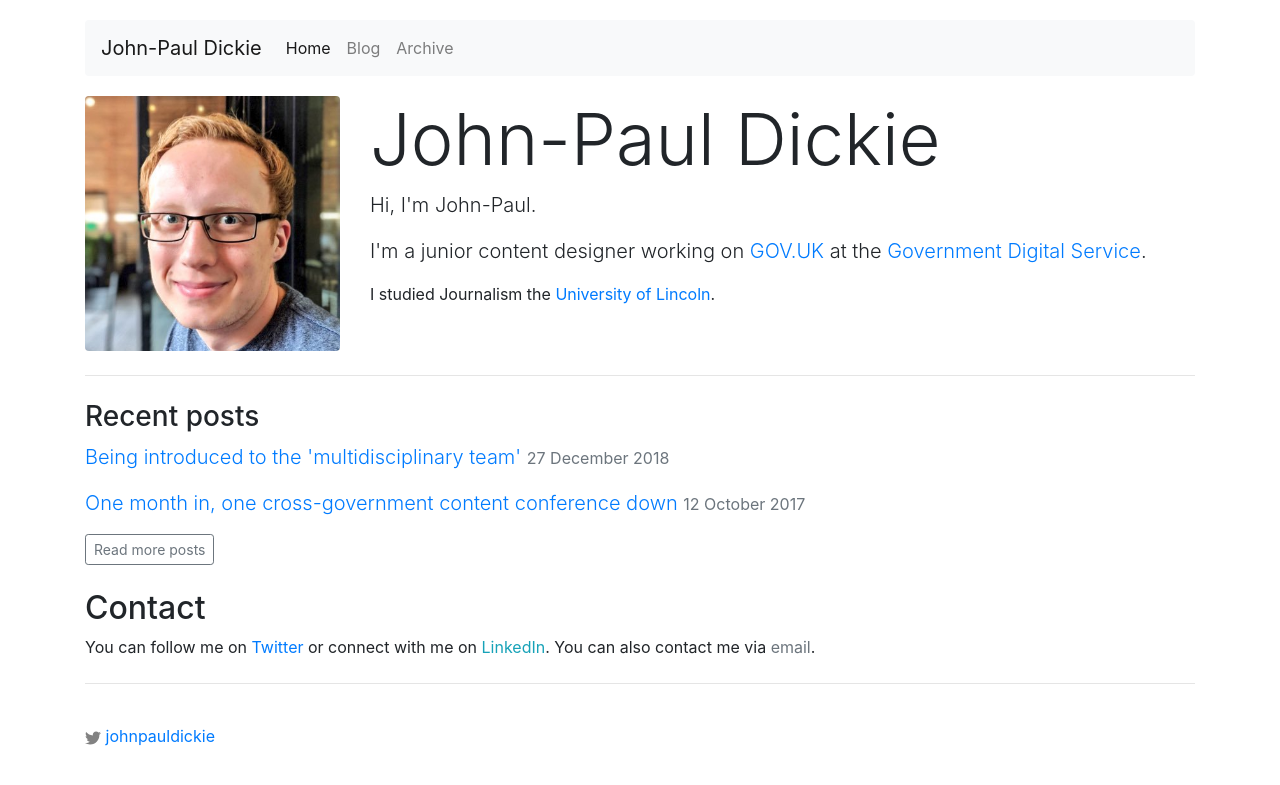
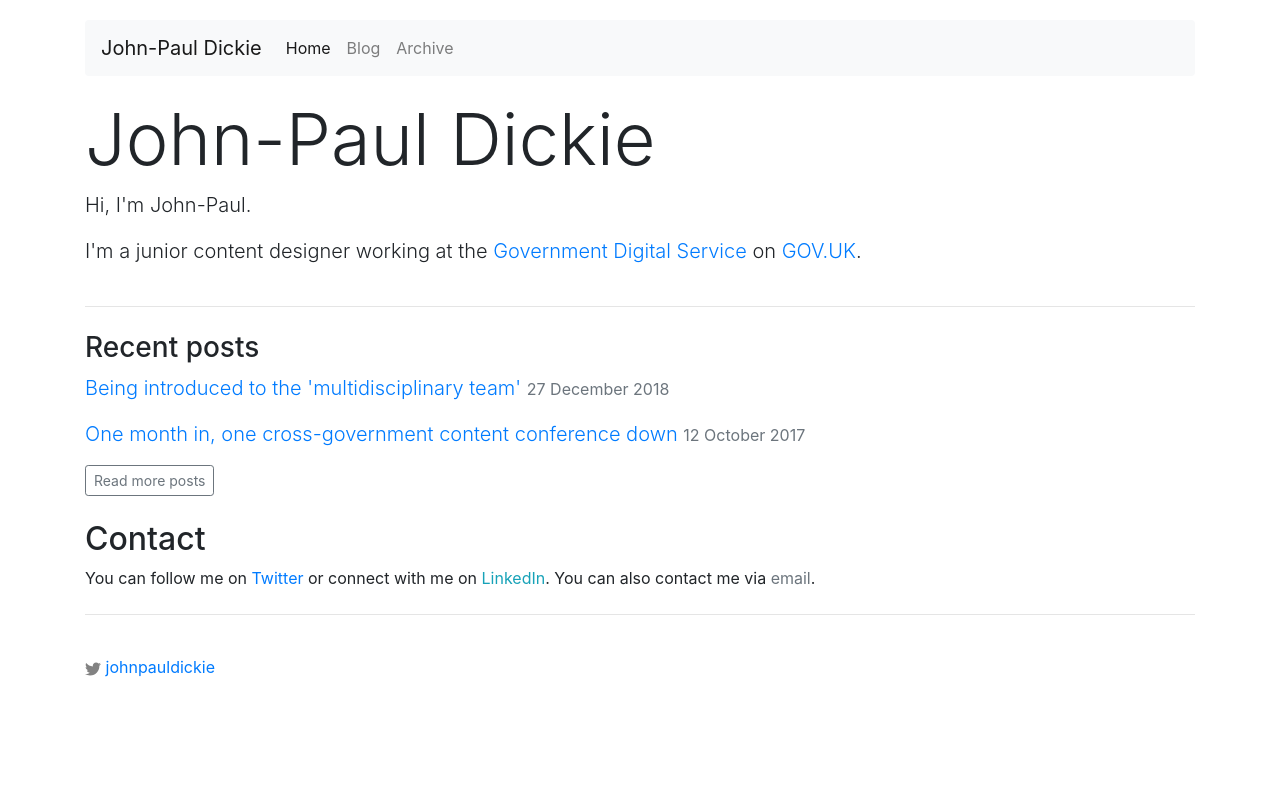
Before and after one commit to johnpauldickie/johnpauldickie.github.io, a Jekyll site: the page built from index.html, in a window 1280 px wide. Shown: the top 785 px of the page. Built offline with Jekyll 4.4.1, drawn with Linux system fonts in a browser that asks for light colours.

Commit message:
Homepage updates

```diff
--- a/index.html
+++ b/index.html
@@ -3,14 +3,10 @@
 title: Home
 ---
 		<div class="row">
-			<div class="col-md-3">
-			<img src="assets/img/jp.png"  class="img-fluid rounded" />
-			</div>
 			  <div class="col-md-9">
 				    <h1 class="display-3">John-Paul Dickie</h1>
 						<p class="lead">Hi, I'm John-Paul.</p>
-						<p class="lead">I'm a junior content designer working on <a href="https://gov.uk" target="_blank">GOV.UK</a> at the <a href="https://www.gov.uk/gds" target="_blank">Government Digital Service</a>.
-  					<p>I studied Journalism the <a href="http://www.lincoln.ac.uk" target="_blank">University of Lincoln</a>.</p>
+						<p class="lead">I'm a junior content designer working at the <a href="https://www.gov.uk/gds" target="_blank">Government Digital Service</a> on <a href="https://www.gov.uk" target="_blank">GOV.UK</a>.</p>
 			  </div>
 				  		  </div>
 
```
